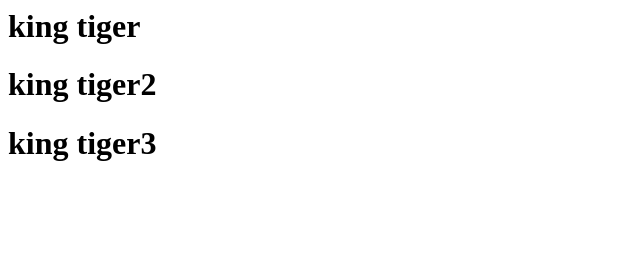
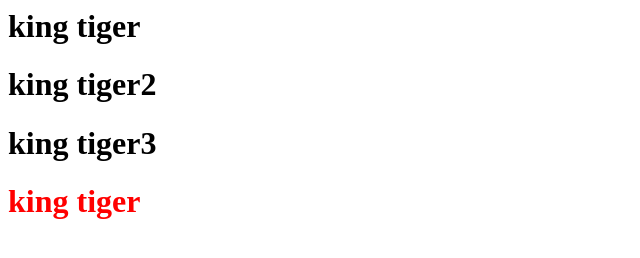
Before and after one commit to kingtiger1385/test, a plain HTML site: page index.html in a window 1280 px wide. Shown: the whole page, without its empty margins (0-640 px from the left). Drawn offline with Linux system fonts and the light colour scheme.

Commit message:
Update index.html

```diff
--- a/index.html
+++ b/index.html
@@ -8,5 +8,6 @@
   <h1> king tiger </h1>
   <h1> king tiger2 </h1>
   <h1> king tiger3</h1>
+  <h1 style='color:red;'>king tiger</h1>
 </body>
 </html>
```
